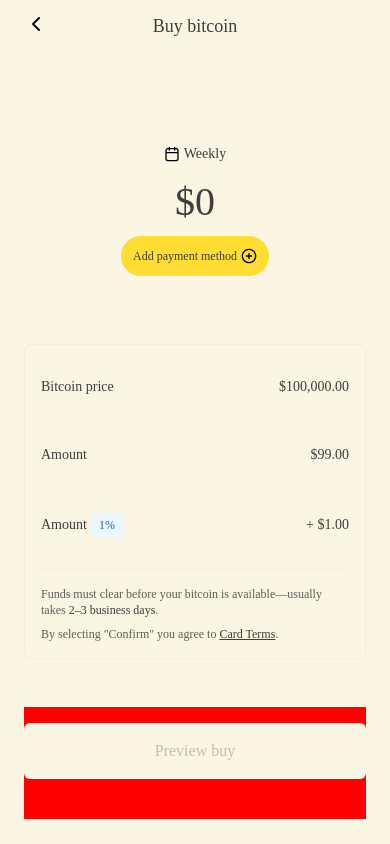
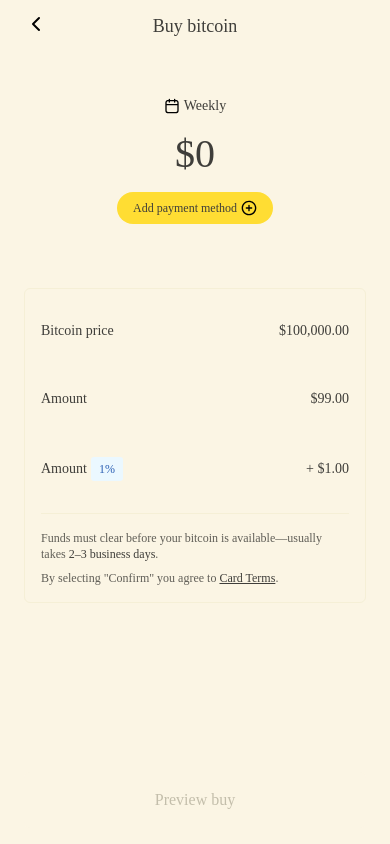
Before and after one commit to yeroar/block-pilot, a React Native app: screen /PreviewBuy in a window 390 px wide. Built offline with nearby package versions, Linux system fonts and the light colour scheme.

Commit message:
layout implemented

```diff
--- a/cc-components/ActionBar/ActionBar.tsx
+++ b/cc-components/ActionBar/ActionBar.tsx
@@ -1,6 +1,15 @@
 import React, { ReactNode } from "react";
-import { View, StyleSheet, ViewStyle, StyleProp } from "react-native";
-import { SafeAreaView } from "react-native-safe-area-context";
+import {
+  View,
+  StyleSheet,
+  ViewStyle,
+  StyleProp,
+  LayoutChangeEvent,
+} from "react-native";
+import {
+  SafeAreaView,
+  useSafeAreaInsets,
+} from "react-native-safe-area-context";
 import {
   SpacingM2,
   SpacingM4,
@@ -11,16 +20,35 @@
   children?: ReactNode;
   isEmpty?: boolean;
   style?: StyleProp<ViewStyle>; // use margins here if needed
+  sticky?: boolean; // fixed to bottom of viewport
+  onHeightChange?: (h: number) => void; // report total height (incl. safe area)
 };
 
-const ActionBar: React.FC<ActionBarProps> = ({ children, isEmpty, style }) => {
+const ActionBar: React.FC<ActionBarProps> = ({
+  children,
+  isEmpty,
+  style,
+  sticky = false,
+  onHeightChange,
+}) => {
   const count = React.Children.count(children);
+  const insets = useSafeAreaInsets();
   if (isEmpty || count === 0) return null;
 
+  const onLayout = (e: LayoutChangeEvent) => {
+    const contentHeight = e.nativeEvent.layout.height; // container padding included
+    onHeightChange?.(contentHeight + insets.bottom);
+  };
+
   return (
-    <SafeAreaView edges={["bottom"]} style={[styles.safeArea, style]}>
-      {/* Inner wrapper guarantees extra bottom space; cannot be overridden by caller */}
-      <View style={styles.container}>{children}</View>
+    <SafeAreaView
+      edges={["bottom"]}
+      style={[styles.safeArea, sticky && styles.sticky, style]}
+      pointerEvents="box-none"
+    >
+      <View onLayout={onLayout} style={styles.container}>
+        {children}
+      </View>
     </SafeAreaView>
   );
 };
@@ -29,12 +57,16 @@
   safeArea: {
     width: "100%",
   },
+  sticky: {
+    position: "absolute",
+    left: SpacingM4,
+    right: SpacingM4,
+    bottom: 0,
+  },
   container: {
-    backgroundColor: "red",
     width: "100%",
     gap: SpacingM2,
-    paddingTop: SpacingM4,
-    paddingBottom: SpacingM10, // extra space above home indicator
+    paddingVertical: SpacingM4,
   },
 });
 
--- a/cc-components/Confirmation/ConfirmationTradeBitcoin.tsx
+++ b/cc-components/Confirmation/ConfirmationTradeBitcoin.tsx
@@ -75,6 +75,7 @@
     borderWidth: 1,
     borderRadius: BorderRadiusSm,
     padding: SpacingM4,
+    marginVertical: SpacingM4,
     width: "100%",
   },
   list: {
--- a/cc-components/FoldPageViewHeader/StackControl.tsx
+++ b/cc-components/FoldPageViewHeader/StackControl.tsx
@@ -1,5 +1,7 @@
 import React, { ReactNode } from "react";
 import { View, StyleSheet, StyleProp, ViewStyle } from "react-native";
+import { useNavigation } from "@react-navigation/native";
+import FoldPressable from "../Primitives/FoldPressable";
 import { SpacingM0, SpacingM6 } from "../../generated-tokens/tokens";
 
 type StackControlProps = {
@@ -8,6 +10,8 @@
   trailingSlot?: ReactNode;
   children?: ReactNode;
   style?: StyleProp<ViewStyle>;
+  onLeftPress?: () => void; // кастомное действие для левой иконки
+  onRightPress?: () => void; // кастомное действие для правой иконки
 };
 
 const StackControl: React.FC<StackControlProps> = ({
@@ -16,9 +20,27 @@
   trailingSlot,
   children,
   style,
+  onLeftPress,
+  onRightPress,
 }) => {
+  const navigation = useNavigation<any>();
   const showLeading = !!leadingSlot;
   const showTrailing = !!trailingSlot;
+
+  const handleLeftPress = () => {
+    if (onLeftPress) {
+      onLeftPress();
+    } else if (navigation?.canGoBack?.()) {
+      navigation.goBack();
+    }
+  };
+
+  const handleRightPress = () => {
+    if (onRightPress) {
+      onRightPress();
+    }
+    // По умолчанию правая иконка не делает навигацию назад
+  };
 
   return (
     <View
@@ -29,8 +51,22 @@
         style,
       ]}
     >
-      {showLeading && leadingSlot}
-      {showTrailing && trailingSlot}
+      {showLeading && (
+        <FoldPressable
+          hitSlop={{ top: 10, bottom: 10, left: 10, right: 10 }}
+          onPress={variant === "left" ? handleLeftPress : handleRightPress}
+        >
+          {leadingSlot}
+        </FoldPressable>
+      )}
+      {showTrailing && (
+        <FoldPressable
+          hitSlop={{ top: 10, bottom: 10, left: 10, right: 10 }}
+          onPress={variant === "right" ? handleRightPress : handleLeftPress}
+        >
+          {trailingSlot}
+        </FoldPressable>
+      )}
       {!showLeading && !showTrailing ? children : null}
     </View>
   );
@@ -40,7 +76,6 @@
   base: {
     flexDirection: "row",
     alignItems: "flex-start",
-    // gap between icons: 24px
     gap: SpacingM6,
   },
   left: {
--- a/screens/PreviewBuy.tsx
+++ b/screens/PreviewBuy.tsx
@@ -1,4 +1,4 @@
-import React from "react";
+import React, { useState } from "react";
 import { View, StyleSheet } from "react-native";
 
 import FoldPageViewHeader from "../cc-components/FoldPageViewHeader/FoldPageViewHeader";
@@ -19,6 +19,7 @@
   SpacingM6,
   SpacingM12,
   SpacingM0,
+  SpacingM10,
 } from "../generated-tokens/tokens";
 
 import ConfirmationTradeBitcoin from "../cc-components/Confirmation/ConfirmationTradeBitcoin";
@@ -43,8 +44,8 @@
         }
       />
 
-      <View style={styles.body}>
-        <View>
+      <View style={[styles.body]}>
+        <View style={styles.amountSection}>
           <CurrencyInput
             amount={`$${amountStr}`}
             topSlot={
@@ -57,7 +58,6 @@
           />
         </View>
 
-        <View style={styles.confirmationRow}>
         <ConfirmationTradeBitcoin
           price="$100,000.00"
           amount="$99.00"
@@ -65,9 +65,6 @@
           feeValue="+ $1.00"
         />
       </View>
-
-        {/* Flex spacer pushes the ActionBar down */}
-        <View style={{ flex: 1 }} />
 
       <ActionBar>
         <Button
@@ -78,7 +75,6 @@
           disabled={previewDisabled}
         />
       </ActionBar>
-      </View>
     </View>
   );
 }
@@ -91,10 +87,10 @@
   },
   body: {
     flex: 1,
-    paddingVertical: SpacingM12,
-    gap: SpacingM6, // use gap instead of space-between
+    gap: SpacingM0, // use gap instead of space-between
   },
-  confirmationRow: {
-    paddingVertical: SpacingM0,
+  amountSection: {
+    alignItems: "center",
+    alignSelf: "stretch",
   },
 });
--- a/screens/TransferScreen.tsx
+++ b/screens/TransferScreen.tsx
@@ -113,7 +113,7 @@
         </View>
 
         <CustomKeyboard onKeyPress={onKeyPress} />
-
+      </View>
       <ActionBar>
         <Button
           label="Preview buy"
@@ -127,7 +127,6 @@
           disabled={previewDisabled}
         />
       </ActionBar>
-      </View>
     </View>
   );
 };
@@ -143,7 +142,6 @@
     gap: SpacingM6, // 24
   },
   amountSection: {
-    paddingVertical: SpacingM12, // 48 under header
     flex: 1,
     alignItems: "center",
     alignSelf: "stretch",
```
Also changed, not shown: cc-components/PMTile/PMTile.tsx (+4 -4 lines). Lines whose indentation alone changed are shown as unchanged.
